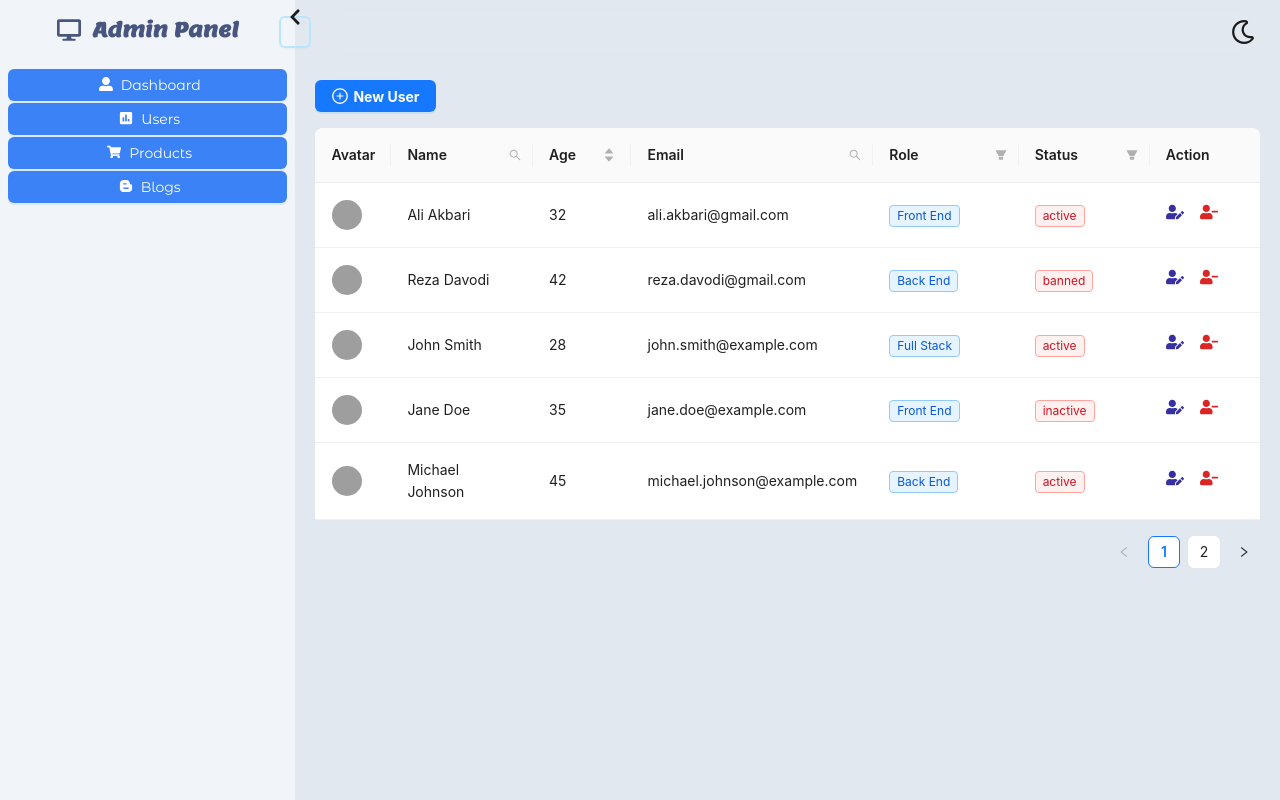
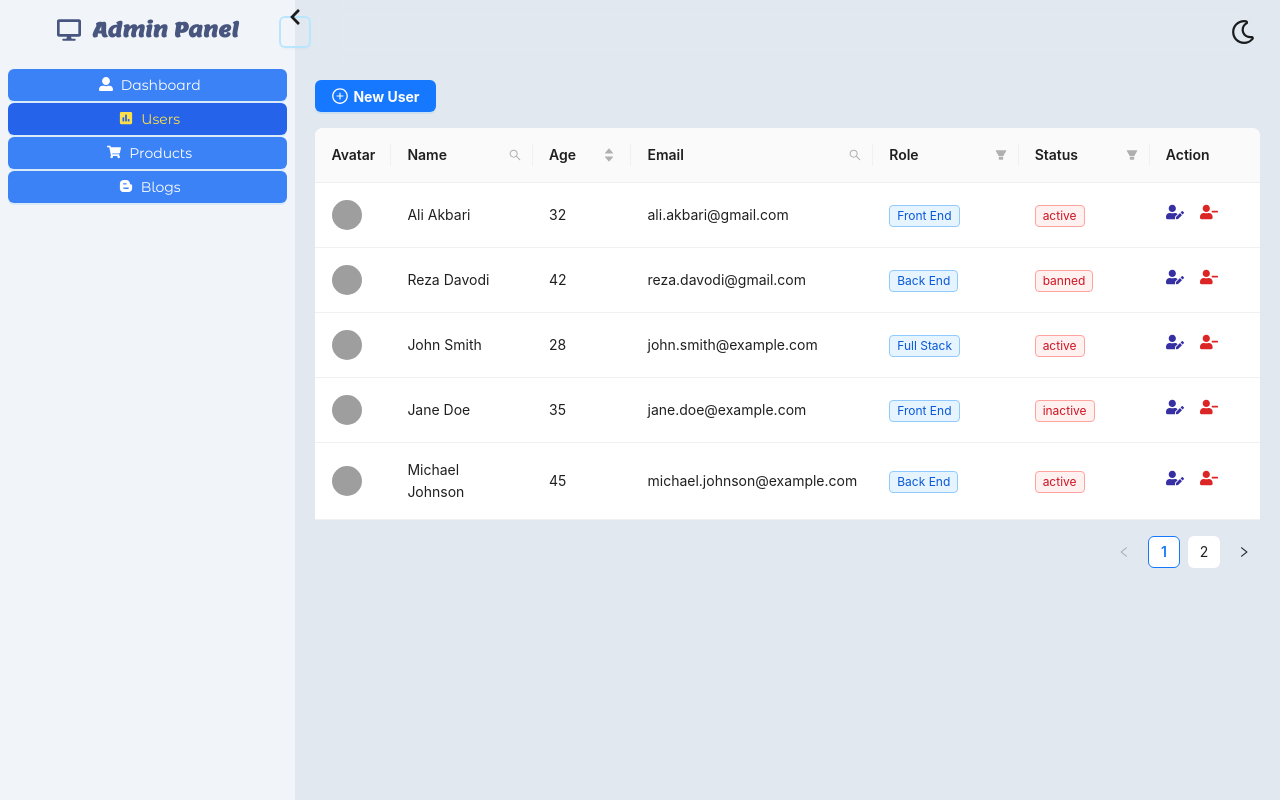
Before and after one commit to aliseyedi01/Admin-Panel, a React (Vite) app: page /users in a window 1280 px wide. Built offline with nearby package versions, Linux system fonts and the light colour scheme; grey boxes are pictures that could not be loaded; what prettier-plugin-tailwindcss would draw is missing.

Commit message:
style(sidebar): Highlight active page button

```diff
--- a/src/Components/Sidebar/Sidebar.tsx
+++ b/src/Components/Sidebar/Sidebar.tsx
@@ -1,6 +1,6 @@
 // react
 import React, { useState, useRef } from "react";
-import { Link } from "react-router-dom";
+import { Link, useLocation } from "react-router-dom";
 // antd
 import { Button } from "antd";
 // icons
@@ -34,6 +34,11 @@ const Pages: Page[] = [
 
 const Sidebar: React.FC = () => {
   const [collapsed, setCollapsed] = useState(false);
+
+  // Active Page
+  const location = useLocation();
+  const activePath = location.pathname.split("/")[1];
+  console.log(activePath);
 
   // redux
   const menuOpen = useAppSelector((state) => state.menu.isOpenMenu);
@@ -83,7 +88,11 @@ const Sidebar: React.FC = () => {
             >
               <Button
                 type="primary"
-                className="my-[1px] flex h-8 w-full items-center gap-3 bg-blue-500 "
+                className={`btn-sidebar my-[1px] flex h-8 w-full items-center gap-3 duration-0 hover:!bg-blue-600 hover:!text-yellow-300 ${
+                  page.name.toLowerCase() == activePath
+                    ? "bg-blue-600 text-yellow-300"
+                    : "bg-blue-500"
+                }`}
               >
                 <div className="translate-x-1">{page.icon}</div>
                 <div className="font-Montserrat">{!collapsed || menuOpen ? page.name : null}</div>
```
